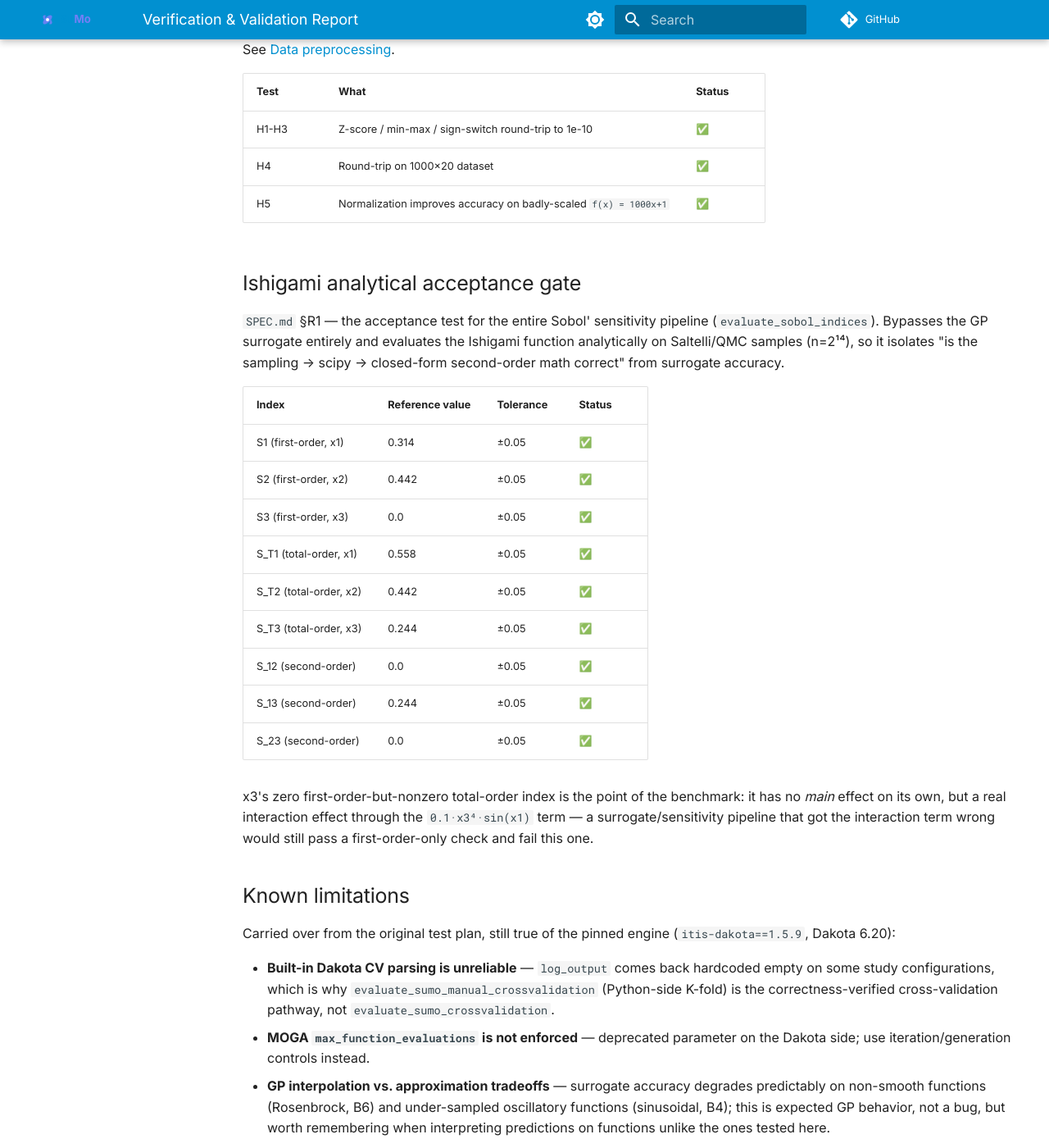
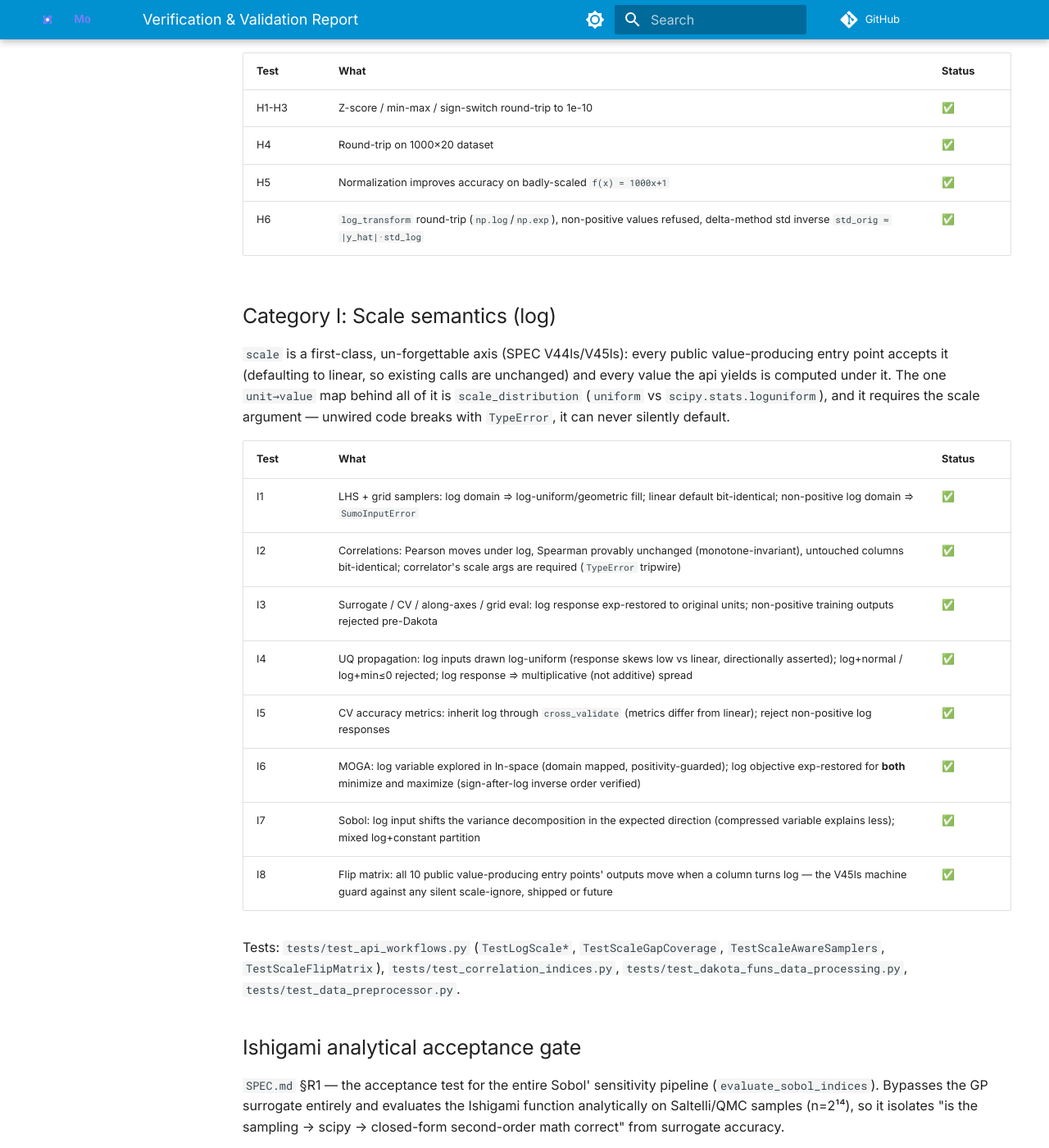
Before and after one commit to ITISFoundation/itis-sumo, an MkDocs documentation site: the page built from docs/verification-validation.md, in a window 1280 px wide and 1400 px high, scrolled down 4057 px. Shown: the whole window at 82% size. Built offline with MkDocs 1.6.1 and Material for MkDocs 9.7.7, drawn with Linux system fonts in a browser that asks for light colours; comment, search, counter and statistics services are not loaded; some of the changed text lies outside the part shown.

Commit message:
docs: V&V Category I scale semantics + tier-1 scale contracts (T46ls)
verification-validation.md: new Category I (I1-I8, incl. H6 preprocessor log
round-trip), status counts 245->359 / 26->30, engine refs 1.5.9/6.20 -> 6.24.7,
summary A-H -> A-I. TIER plan: section 7 documents the scale helper contracts
(required-scale tripwires, log guards, delta-method std inverse). SPEC: T46ls x.

````diff
--- a/docs/verification-validation.md
+++ b/docs/verification-validation.md
@@ -17,11 +17,11 @@ Live results as of the last run of the ported V&V suite:
 
 | Suite | Tests | Result |
 |---|---|---|
-| Full standalone suite (`uv run pytest`) | 245 | **all passing** |
-| Analytical/integration tier (`-m analytical`, real Dakota subprocess, no mocking) | 26 | **all passing** |
+| Full standalone suite (`uv run pytest`) | 359 | **all passing** |
+| Analytical/integration tier (`-m analytical`, real Dakota subprocess, no mocking) | 30 | **all passing** |
 | Sobol' / Ishigami acceptance gate (`test_sobol_indices.py`) | 4 | **all passing** |
 
-The analytical tier spawns a real `itis-dakota` (1.5.9 / Dakota 6.20)
+The analytical tier spawns a real `itis-dakota` (6.24.7)
 process per test — nothing here is mocked. Re-run locally with:
 
 ```sh
@@ -131,6 +131,32 @@ See [Data preprocessing](reference/preprocess.md).
 | H1-H3 | Z-score / min-max / sign-switch round-trip to 1e-10 | ✅ |
 | H4 | Round-trip on 1000×20 dataset | ✅ |
 | H5 | Normalization improves accuracy on badly-scaled `f(x) = 1000x+1` | ✅ |
+| H6 | `log_transform` round-trip (`np.log`/`np.exp`), non-positive values refused, delta-method std inverse `std_orig ≈ |y_hat|·std_log` | ✅ |
+
+## Category I: Scale semantics (log)
+
+`scale` is a first-class, un-forgettable axis (SPEC V44ls/V45ls): every public
+value-producing entry point accepts it (defaulting to linear, so existing calls
+are unchanged) and every value the api yields is computed under it. The one
+`unit→value` map behind all of it is `scale_distribution` (`uniform` vs
+`scipy.stats.loguniform`), and it requires the scale argument — unwired code
+breaks with `TypeError`, it can never silently default.
+
+| Test | What | Status |
+|---|---|---|
+| I1 | LHS + grid samplers: log domain ⇒ log-uniform/geometric fill; linear default bit-identical; non-positive log domain ⇒ `SumoInputError` | ✅ |
+| I2 | Correlations: Pearson moves under log, Spearman provably unchanged (monotone-invariant), untouched columns bit-identical; correlator's scale args are required (`TypeError` tripwire) | ✅ |
+| I3 | Surrogate / CV / along-axes / grid eval: log response exp-restored to original units; non-positive training outputs rejected pre-Dakota | ✅ |
+| I4 | UQ propagation: log inputs drawn log-uniform (response skews low vs linear, directionally asserted); log+normal / log+min≤0 rejected; log response ⇒ multiplicative (not additive) spread | ✅ |
+| I5 | CV accuracy metrics: inherit log through `cross_validate` (metrics differ from linear); reject non-positive log responses | ✅ |
+| I6 | MOGA: log variable explored in ln-space (domain mapped, positivity-guarded); log objective exp-restored for **both** minimize and maximize (sign-after-log inverse order verified) | ✅ |
+| I7 | Sobol: log input shifts the variance decomposition in the expected direction (compressed variable explains less); mixed log+constant partition | ✅ |
+| I8 | Flip matrix: all 10 public value-producing entry points' outputs move when a column turns log — the V45ls machine guard against any silent scale-ignore, shipped or future | ✅ |
+
+Tests: `tests/test_api_workflows.py` (`TestLogScale*`, `TestScaleGapCoverage`,
+`TestScaleAwareSamplers`, `TestScaleFlipMatrix`),
+`tests/test_correlation_indices.py`, `tests/test_dakota_funs_data_processing.py`,
+`tests/test_data_preprocessor.py`.
 
 ## Ishigami analytical acceptance gate
 
@@ -161,7 +187,7 @@ first-order-only check and fail this one.
 ## Known limitations
 
 Carried over from the original test plan, still true of the pinned engine
-(`itis-dakota==1.5.9`, Dakota 6.20):
+(`itis-dakota==6.24.7`):
 
 - **Built-in Dakota CV parsing is unreliable** — `log_output` comes back
   hardcoded empty on some study configurations, which is why
@@ -185,7 +211,7 @@ Carried over from the original test plan, still true of the pinned engine
 
 ## Summary
 
-Every category in the original V&V plan (A through H, plus the Ishigami
+Every category in the original V&V plan (A through I, plus the Ishigami
 acceptance gate) currently passes against its analytical reference, with
 real (unmocked) Dakota execution for every category that requires the
 engine. The known limitations above are pre-existing engine/pipeline
````
Also changed, not shown: SPEC.md (+1 -1 lines), docs/TIER1_TIER2_UNIT_TESTS_PLAN.md (+26 -0 lines).
